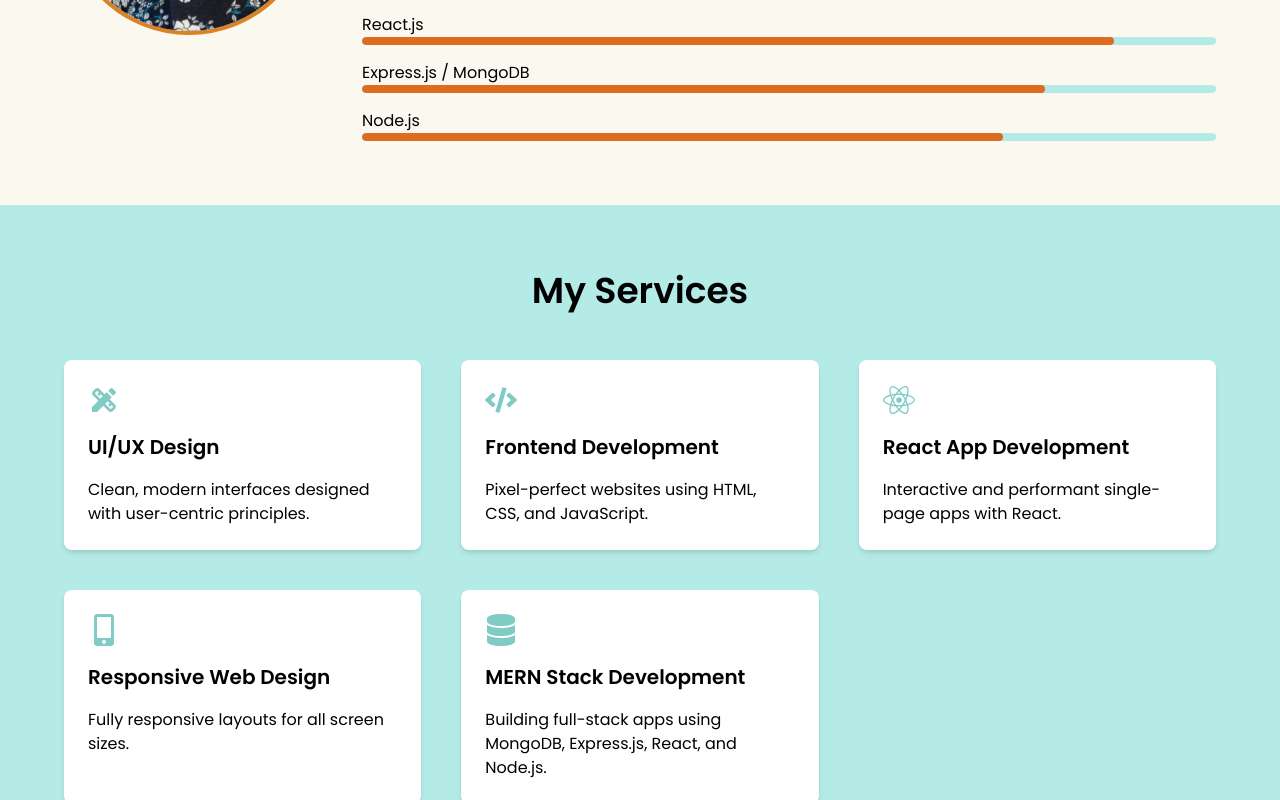
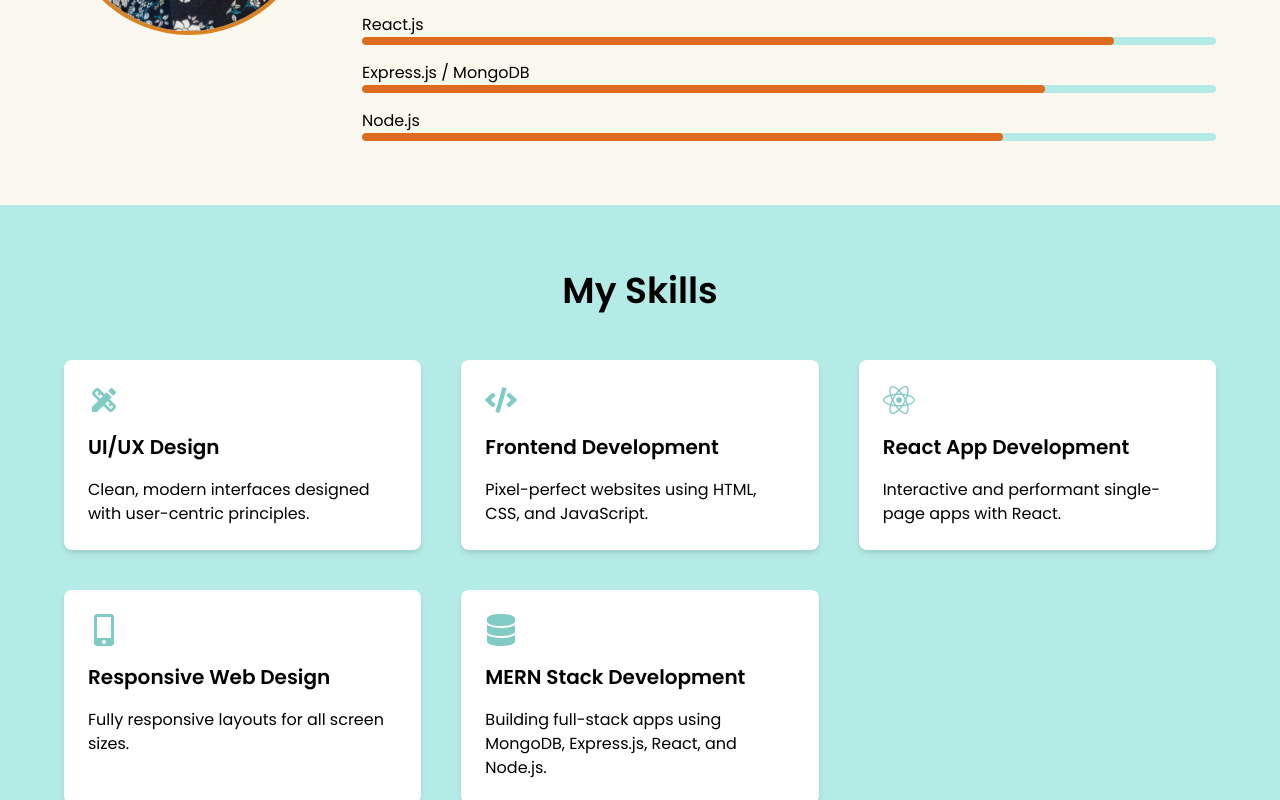
Before and after one commit to prernapreyshi/Prerna-Portfolio, a React (Create React App) app: page / in a window 1280 px wide. Shown: the part 1250-2050 px from the top of the page. Built offline with nearby package versions, Linux system fonts and the light colour scheme.

Commit message:
Replaced Services with Skills in Navbar, updated App.js and Services component

```diff
--- a/src/App.js
+++ b/src/App.js
@@ -6,7 +6,7 @@ import theme from "./theme"; // ✅ Make sure this is a valid exported object
 import Navbar from "./components/Navbar";
 import HeroSection from "./components/HeroSection";
 import AboutMe from "./components/AboutMe";
-import Services from "./components/Services";
+import Skills from "./components/Services";
 import Projects from "./components/Projects";
 import Footer from "./components/Footer";
 
@@ -56,8 +56,8 @@ function App() {
             <AboutMe />
           </Element>
 
-          <Element name="services">
-            <Services />
+          <Element name="skills">
+            <Skills />
           </Element>
 
           <Element name="projects">
--- a/src/components/Navbar.js
+++ b/src/components/Navbar.js
@@ -12,7 +12,7 @@ import { HamburgerIcon, CloseIcon } from "@chakra-ui/icons";
 import { Link as ScrollLink } from "react-scroll";
 import { useEffect, useState } from "react";
 
-const links = ["Home", "About Me", "Services", "Projects", "Contact"];
+const links = ["Home", "About Me", "Skills", "Projects", "Contact"];
 
 const NavLink = ({ to, children }) => (
   <ChakraLink
--- a/src/components/Services.js
+++ b/src/components/Services.js
@@ -44,11 +44,11 @@ const services = [
   },
 ];
 
-const Services = () => {
+const Skills = () => {
   return (
     <Box id="services" bg="brand.light" color="brand.dark" py={16} px={6}>
       <Heading textAlign="center" mb={12}>
-        My Services
+        My Skills
       </Heading>
       <SimpleGrid
         columns={{ base: 1, md: 2, lg: 3 }}
@@ -79,4 +79,4 @@ const Services = () => {
   );
 };
 
-export default Services;
+export default Skills;
```
